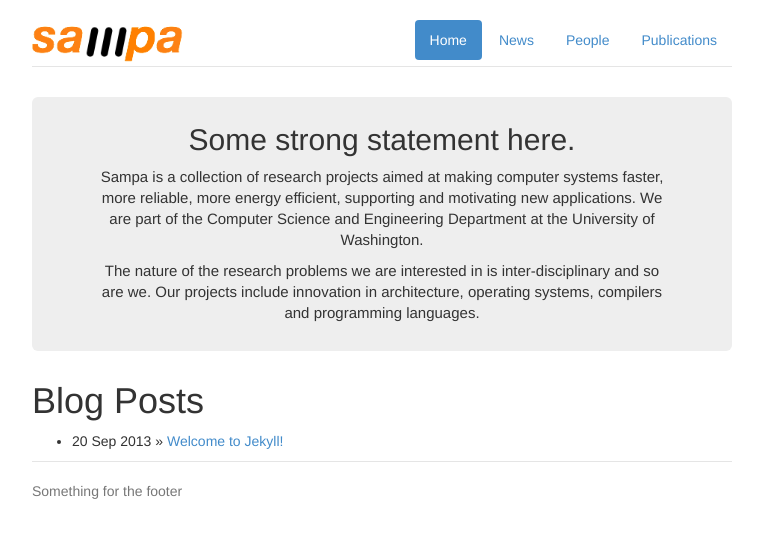
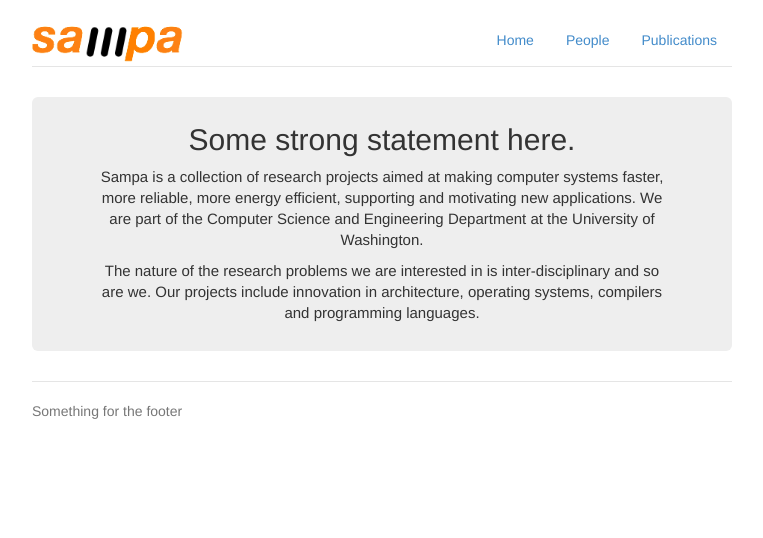
Before and after one commit to uwsampa/sampa-public, a Jekyll site: the page built from index.html, in a window 1280 px wide. Shown: the top 538 px of the page, without its empty margins (258-1021 px from the left). Built offline with Jekyll 4.4.1, drawn with Linux system fonts in a browser that asks for light colours; Markdown is read by kramdown in place of the engine named in the settings.

Commit message:
fix pubs, etc.

```diff
--- a/_layouts/default.html
+++ b/_layouts/default.html
@@ -4,29 +4,20 @@
         <meta charset="utf-8">
         <title>{{ page.title }}</title>
         <meta name="viewport" content="width=device-width, initial-scale=1.0">
-        <link href="css/bootstrap.min.css" rel="stylesheet">
-        <link href="css/sampa.css" rel="stylesheet">
+        <link href="/css/bootstrap.min.css" rel="stylesheet">
+        <link href="/css/sampa.css" rel="stylesheet">
     </head>
     <body>
         <div class="container">
           <div class="header">
             <ul class="nav nav-pills pull-right">
-              <li class="active"><a href="#">Home</a></li>
-              <li><a href="#">News</a></li>
-              <li><a href="#">People</a></li>
-              <li><a href="#">Publications</a></li>
+              <li><a href="/">Home</a></li>
+              <li><a href="/people/">People</a></li>
+              <li><a href="/publications/">Publications</a></li>
             </ul>
-            <img src="img/sampa.png" alt="Sampa" id="logo">
-          </div>
-
-          <div class="jumbotron">
-            <h2>Some strong statement here.</h2>
-            <p>
-                Sampa is a collection of research projects aimed at making computer systems faster, more reliable, more energy efficient, supporting and motivating new applications. We are part of the Computer Science and Engineering Department at the University of Washington.
-            </p>
-            <p>
-                The nature of the research problems we are interested in is inter-disciplinary and so are we. Our projects include innovation in architecture, operating systems, compilers and programming languages.
-            </p>
+            <a href="/">
+                <img src="/img/sampa.png" alt="Sampa" id="logo">
+            </a>
           </div>
 
           {{ content }}
--- a/index.html
+++ b/index.html
@@ -1,13 +1,14 @@
 ---
 layout: default
-title: Your New Jekyll Site
+title: Sampa Group @ UW
 ---
 
-<div id="home">
-  <h1>Blog Posts</h1>
-  <ul class="posts">
-    {% for post in site.posts %}
-      <li><span>{{ post.date | date_to_string }}</span> &raquo; <a href="{{ post.url }}">{{ post.title }}</a></li>
-    {% endfor %}
-  </ul>
+<div class="jumbotron">
+  <h2>Some strong statement here.</h2>
+  <p>
+      Sampa is a collection of research projects aimed at making computer systems faster, more reliable, more energy efficient, supporting and motivating new applications. We are part of the Computer Science and Engineering Department at the University of Washington.
+  </p>
+  <p>
+      The nature of the research problems we are interested in is inter-disciplinary and so are we. Our projects include innovation in architecture, operating systems, compilers and programming languages.
+  </p>
 </div>
```
